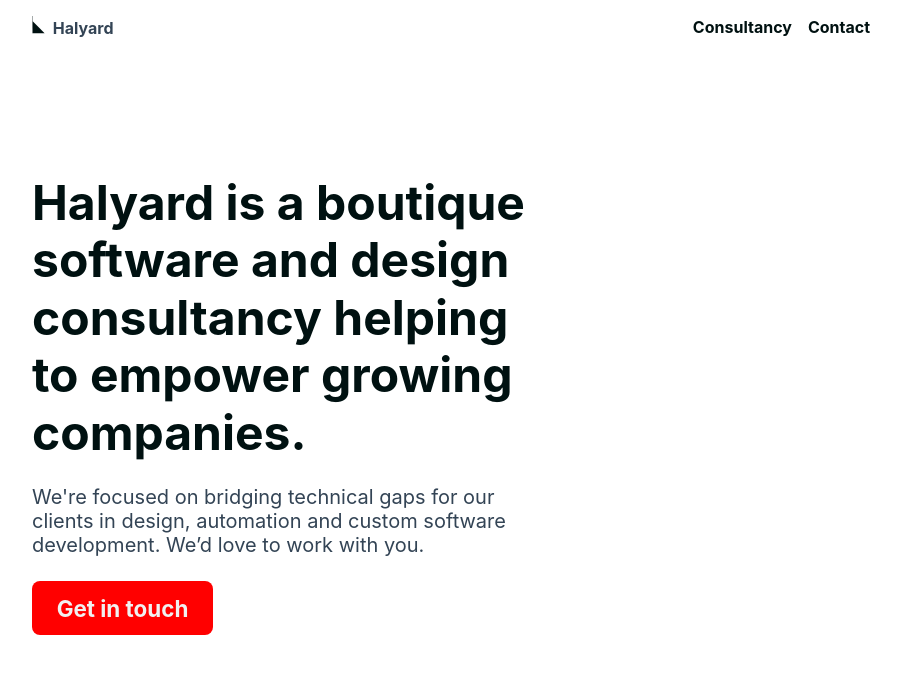
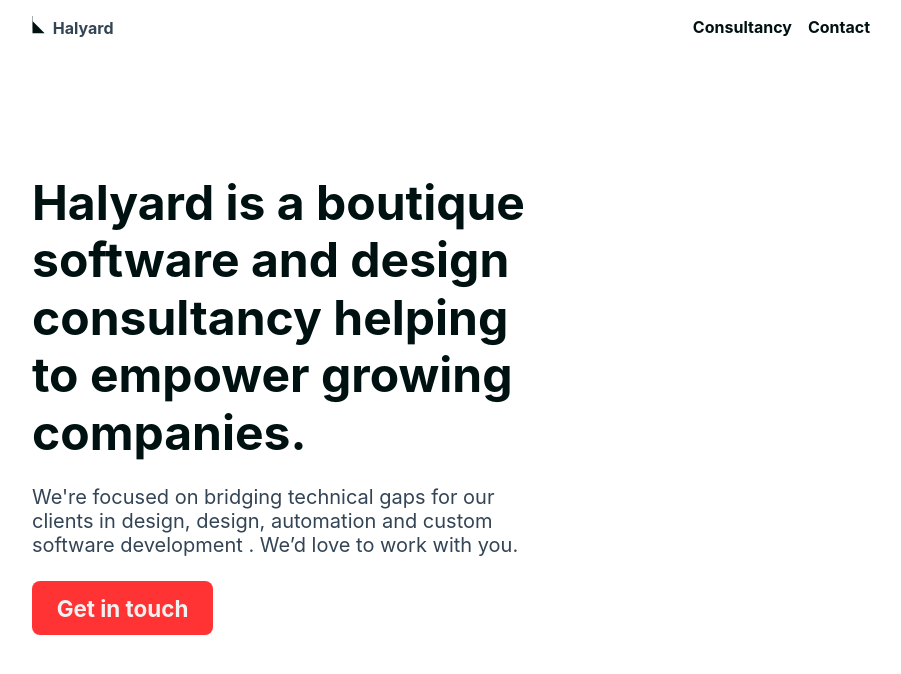
Before and after one commit to DarkPurple141/halyard, a Next.js app: page / in a window 1280 px wide. Shown: the top 674 px of the page, without its empty margins (189-1090 px from the left). Built offline with nearby package versions, Linux system fonts and the light colour scheme.

Commit message:
chore: how bout now

```diff
--- a/components/button/styles.module.css
+++ b/components/button/styles.module.css
@@ -9,9 +9,9 @@
   padding: 0.6em 1.1em;
   background-color: var(--brand-primary);
   cursor: pointer;
-  transition: transform 0.2s ease-in-out;
+  transition: background-color 0.2s ease-in-out;
 }
 
 .button:hover {
-  transform: scale(1.02) translateZ(0px);
+  background-color: var(--brand-primary-dark);
 }
--- a/pages/index.tsx
+++ b/pages/index.tsx
@@ -10,7 +10,8 @@
       </h1>
       <p className={styles.supporting}>
         We&apos;re focused on bridging technical gaps for our clients in design,
-        automation and custom software development. We’d love to work with you.
+        design, automation and custom software development . We’d love to work
+        with you.
       </p>
       <form action="mailto:hello@halyard.dev">
         <Button type="submit">Get in touch</Button>
--- a/styles/globals.css
+++ b/styles/globals.css
@@ -9,7 +9,8 @@
   --grid-double: calc(var(--grid) * 2);
   --border-radius: var(--grid);
   --golden-ratio: 1.65;
-  --brand-primary: red;
+  --brand-primary: #f33;
+  --brand-primary-dark: #f66;
   --primary-text: #011;
   --secondary-text: #345;
   --inverse-text-primary: #f1f1f1;
@@ -21,6 +22,12 @@
     --primary-text: #f1f1f1;
     --secondary-text: #ccc;
     --inverse-text-primary: #011;
+  }
+}
+
+@media screen and (orientation: portrait) {
+  body {
+    font-size: 14px;
   }
 }
 
```
